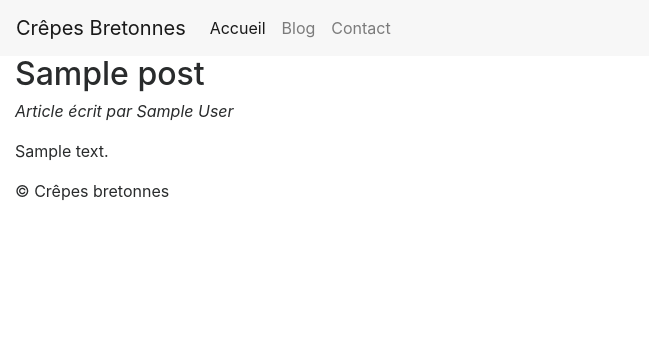
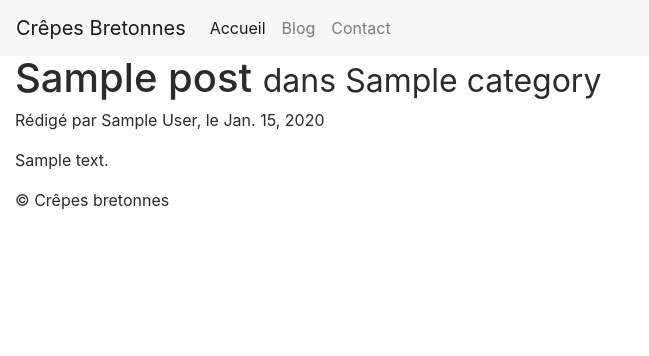
Before and after one commit to BiBzz/crepes-bretonnes, a Django app: template crepes_bretonnes/blog/templates/blog/view_post.html in a window 1280 px wide. Shown: the top 356 px of the page, without its empty margins (0-649 px from the left). Run offline with Django 3.2, Linux system fonts and the light colour scheme; the template is opened without the code that fills it: most values are stand-ins (such as "Sample title", 1, 10 or a date in 2020); some libraries are stand-ins or nearby versions.

Commit message:
Enhance view post template

```diff
--- a/crepes_bretonnes/blog/templates/blog/view_post.html
+++ b/crepes_bretonnes/blog/templates/blog/view_post.html
@@ -1,6 +1,6 @@
 {% extends "base.html" %}
 {% block content %}
-<h2>{{post.title}}</h2>
-<p><em>Article écrit par {{post.author}}</em></p>
-<p>{{post.content}}</p>
+<h1>{{ post.title }} <span class="small">dans {{ post.category.name }}</span></h1>
+<p class="infos">Rédigé par {{ post.author }}, le {{ post.date|date:"DATE_FORMAT" }}</p>
+<div class="contenu">{{ post.content|linebreaks }}</div>
 {% endblock %}
```
